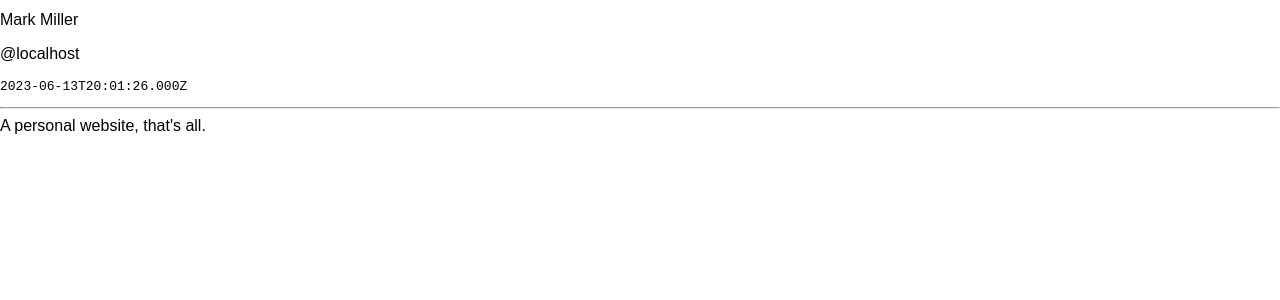
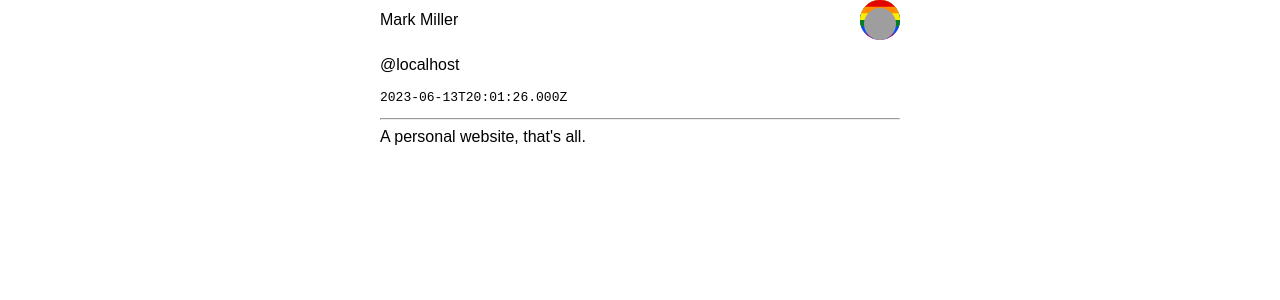
Before and after one commit to momiller121/markmiller-website, a SvelteKit app: page / in a window 1280 px wide. Shown: the top 300 px of the page. Built offline with nearby package versions, Linux system fonts and the light colour scheme; grey boxes are pictures that could not be loaded; a web font is replaced by a local one.

Commit message:
style updates

```diff
--- /dev/null
+++ b/src/components/avatar.svelte
@@ -0,0 +1,58 @@
+<script lang="ts">
+</script>
+
+<div class="wrap_avatar">
+	<div id="avatar">
+		<!-- https://upload.wikimedia.org/wikipedia/commons/3/33/LGT-circle.svg -->
+		<svg
+			focusable="false"
+			height="40px"
+			version="1.1"
+			viewBox="0 0 180 180"
+			width="40px"
+			xml:space="preserve"
+			xmlns="http://www.w3.org/2000/svg"
+			xmlns:xlink="http://www.w3.org/1999/xlink"
+			style="opacity:1.0"
+		>
+			<clipPath id="c"><path d="m89,0a90,90,0,1,0,2,0z" /></clipPath>
+			<g clip-path="url(#c)">
+				<path fill="#750787" d="m0,0h180v180H0" />
+				<path fill="#004dff" d="m0,0h180v150H0" />
+				<path fill="#008026" d="m0,0h180v120H0" />
+				<path fill="#ffed00" d="m0,0h180v90H0" />
+				<path fill="#ff8c00" d="m0,0h180v60H0" />
+				<path fill="#e40303" d="m0,0h180v30H0" />
+			</g>
+		</svg>
+	</div>
+	<img
+		src="https://lh3.googleusercontent.com/ogw/AOLn63G7WSWj0RTUUqFOKFxp8ISV3ZmjIbX4uIsSu_WLsl8=s32-c-mo"
+		srcset="https://lh3.googleusercontent.com/ogw/AOLn63G7WSWj0RTUUqFOKFxp8ISV3ZmjIbX4uIsSu_WLsl8=s32-c-mo 1x, https://lh3.googleusercontent.com/ogw/AOLn63G7WSWj0RTUUqFOKFxp8ISV3ZmjIbX4uIsSu_WLsl8=s64-c-mo 2x "
+		alt=""
+		aria-hidden="true"
+	/>
+</div>
+
+<style>
+	div.wrap_avatar {
+		width: 40px;
+		height: 40px;
+		position: relative;
+	}
+	img {
+		top: -36px;
+		left: 4px;
+		-webkit-background-size: 32px 32px;
+		background-size: 32px 32px;
+		border: 0;
+		-webkit-border-radius: 50%;
+		border-radius: 50%;
+		display: block;
+		margin: 0px;
+		position: relative;
+		height: 32px;
+		width: 32px;
+		z-index: 0;
+	}
+</style>
--- a/src/routes/+layout.svelte
+++ b/src/routes/+layout.svelte
@@ -19,3 +19,10 @@
 		<slot />
 	</main>
 </div>
+
+<style>
+	.app {
+		max-width: 65ch;
+		margin-inline: auto;
+	}
+</style>
--- a/src/routes/+page.svelte
+++ b/src/routes/+page.svelte
@@ -1,5 +1,6 @@
 <script lang="ts">
 	import type { PageData } from './$types'
+	import Avatar from '../components/avatar.svelte'
 	export let data: PageData
 
 	// I will experiment with this regarding cache control and
@@ -7,7 +8,11 @@
 	$: renderTime = new Date(data.renderedTS).toISOString()
 </script>
 
-<h1>{data.title}</h1>
+<div>
+	<h1>{data.title}</h1>
+	<Avatar />
+</div>
+
 <p>@{data.host}</p>
 
 <pre>{renderTime}</pre>
@@ -17,6 +22,10 @@
 <p class="description">{data.description}</p>
 
 <style>
+	div {
+		display: flex;
+		justify-content: space-between;
+	}
 	p {
 		font-family: 'Caveat Variable', sans-serif;
 		font-size: var(--font-size-5);
```
Also changed, not shown: package.json (+19 -19 lines), 1 other file (tests, documents, lock files or other folders).
